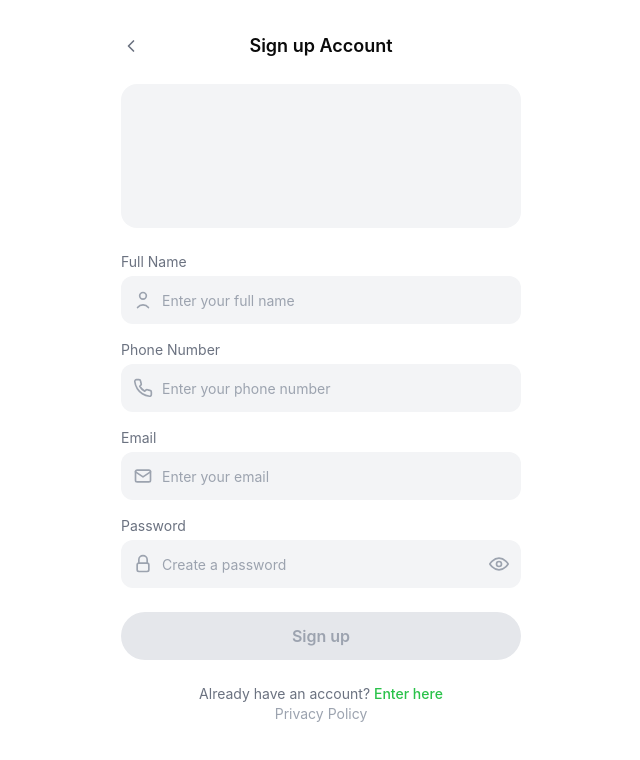
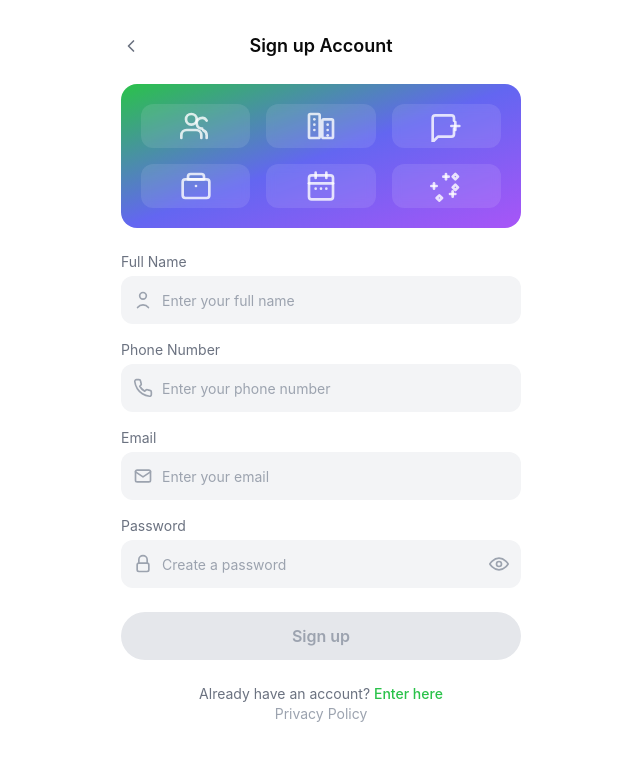
Before and after one commit to uniconnect-team/Uniconnect_frontend, a React (Vite) app: page /signup in a window 1280 px wide. Shown: the top 760 px of the page, without its empty margins (319-959 px from the left). Built offline with nearby package versions, Linux system fonts and the light colour scheme.

Commit message:
Create immersive signup hero mosaic

```diff
--- a/src/components/Icon.tsx
+++ b/src/components/Icon.tsx
@@ -66,6 +66,14 @@ const icons = {
       <path d="M20.8 4.6a5.5 5.5 0 0 0-7.8 0L12 5.6l-1-1a5.5 5.5 0 0 0-7.8 7.8l1 1L12 21l7.8-7.6 1-1a5.5 5.5 0 0 0 0-7.8Z" />
     </svg>
   ),
+  users: (props) => (
+    <svg viewBox="0 0 24 24" fill="none" stroke="currentColor" strokeWidth="2" strokeLinecap="round" strokeLinejoin="round" {...props}>
+      <path d="M16 21v-2a4 4 0 0 0-4-4H5a4 4 0 0 0-4 4v2" />
+      <circle cx="8.5" cy="7" r="4" />
+      <path d="M20 8a4 4 0 1 0-3.36 6" />
+      <path d="M20 21v-2a4.001 4.001 0 0 0-2.62-3.77" />
+    </svg>
+  ),
   bed: (props) => (
     <svg viewBox="0 0 24 24" fill="none" stroke="currentColor" strokeWidth="2" strokeLinecap="round" strokeLinejoin="round" {...props}>
       <path d="M2 20v-8a2 2 0 0 1 2-2h12a4 4 0 0 1 4 4v6" />
@@ -85,6 +93,51 @@ const icons = {
       <path d="M17 11h.01" />
       <path d="M17 15h.01" />
       <path d="M17 19h.01" />
+    </svg>
+  ),
+  "messages-square": (props) => (
+    <svg viewBox="0 0 24 24" fill="none" stroke="currentColor" strokeWidth="2" strokeLinecap="round" strokeLinejoin="round" {...props}>
+      <path d="M18 14v4a2 2 0 0 1-2 2H6l-4 4V6a2 2 0 0 1 2-2h12a2 2 0 0 1 2 2v2" />
+      <path d="M22 12h-6" />
+      <path d="M19 9v6" />
+    </svg>
+  ),
+  briefcase: (props) => (
+    <svg viewBox="0 0 24 24" fill="none" stroke="currentColor" strokeWidth="2" strokeLinecap="round" strokeLinejoin="round" {...props}>
+      <rect x="2" y="7" width="20" height="14" rx="2" ry="2" />
+      <path d="M16 3H8a2 2 0 0 0-2 2v2h12V5a2 2 0 0 0-2-2Z" />
+      <path d="M12 12h0" />
+    </svg>
+  ),
+  calendar: (props) => (
+    <svg viewBox="0 0 24 24" fill="none" stroke="currentColor" strokeWidth="2" strokeLinecap="round" strokeLinejoin="round" {...props}>
+      <rect x="3" y="4" width="18" height="18" rx="2" ry="2" />
+      <path d="M16 2v4" />
+      <path d="M8 2v4" />
+      <path d="M3 10h18" />
+      <path d="M8 14h0" />
+      <path d="M12 14h0" />
+      <path d="M16 14h0" />
+    </svg>
+  ),
+  sparkles: (props) => (
+    <svg viewBox="0 0 24 24" fill="none" stroke="currentColor" strokeWidth="2" strokeLinecap="round" strokeLinejoin="round" {...props}>
+      <path d="M12 3v4" />
+      <path d="M10 5h4" />
+      <path d="M17 16v4" />
+      <path d="M15 18h4" />
+      <path d="M3 10v4" />
+      <path d="M1 12h4" />
+      <path d="M19 3l2 2-2 2-2-2 2-2Z" />
+      <path d="M19 11l2 2-2 2-2-2 2-2Z" />
+      <path d="M7 19l2 2-2 2-2-2 2-2Z" />
+    </svg>
+  ),
+  globe: (props) => (
+    <svg viewBox="0 0 24 24" fill="none" stroke="currentColor" strokeWidth="2" strokeLinecap="round" strokeLinejoin="round" {...props}>
+      <circle cx="12" cy="12" r="10" />
+      <path d="M2 12h20" />
+      <path d="M12 2a15.3 15.3 0 0 1 4 10 15.3 15.3 0 0 1-4 10 15.3 15.3 0 0 1-4-10 15.3 15.3 0 0 1 4-10Z" />
     </svg>
   ),
   "alert-circle": (props) => (
--- a/src/features/auth/pages/Signup.tsx
+++ b/src/features/auth/pages/Signup.tsx
@@ -3,6 +3,7 @@ import { Link, useNavigate } from "react-router-dom";
 import { FormField } from "../../../components/FormField";
 import { FeedbackMessage } from "../../../components/FeedbackMessage";
 import { Icon } from "../../../components/Icon";
+import type { IconName } from "../../../components/Icon";
 import { ApiError, register } from "../../../lib/api";
 import { validateEmail, validateLength, validatePassword } from "../../../lib/validators";
 
@@ -26,6 +27,15 @@ export function Signup() {
     const passwordValid = !validatePassword(password);
     return fullNameValid && phoneValid && emailValid && passwordValid;
   }, [fullName, phone, email, password]);
+
+  const heroIcons: IconName[] = [
+    "users",
+    "building",
+    "messages-square",
+    "briefcase",
+    "calendar",
+    "sparkles",
+  ];
 
   function handleSubmit(event: FormEvent<HTMLFormElement>) {
     event.preventDefault();
@@ -88,7 +98,24 @@ export function Signup() {
         <span className="w-5" aria-hidden="true" />
       </header>
 
-      <div className="w-full h-36 bg-gray-100 rounded-2xl" aria-hidden="true" />
+      <div
+        className="relative w-full h-36 overflow-hidden rounded-2xl bg-gradient-to-br from-[color:var(--brand)] via-indigo-500 to-purple-500"
+        aria-hidden="true"
+      >
+        <div className="grid h-full grid-cols-3 gap-4 p-5 text-white/80">
+          {heroIcons.map((icon, index) => (
+            <div
+              key={`${icon}-${index}`}
+              className="flex items-center justify-center rounded-xl bg-white/10 backdrop-blur-sm"
+            >
+              <Icon name={icon} className="h-8 w-8" />
+            </div>
+          ))}
+        </div>
+        <div className="pointer-events-none absolute -right-8 -bottom-12 text-white/10">
+          <Icon name="globe" className="h-40 w-40" />
+        </div>
+      </div>
 
       <div className="space-y-4">
         <FormField
```
